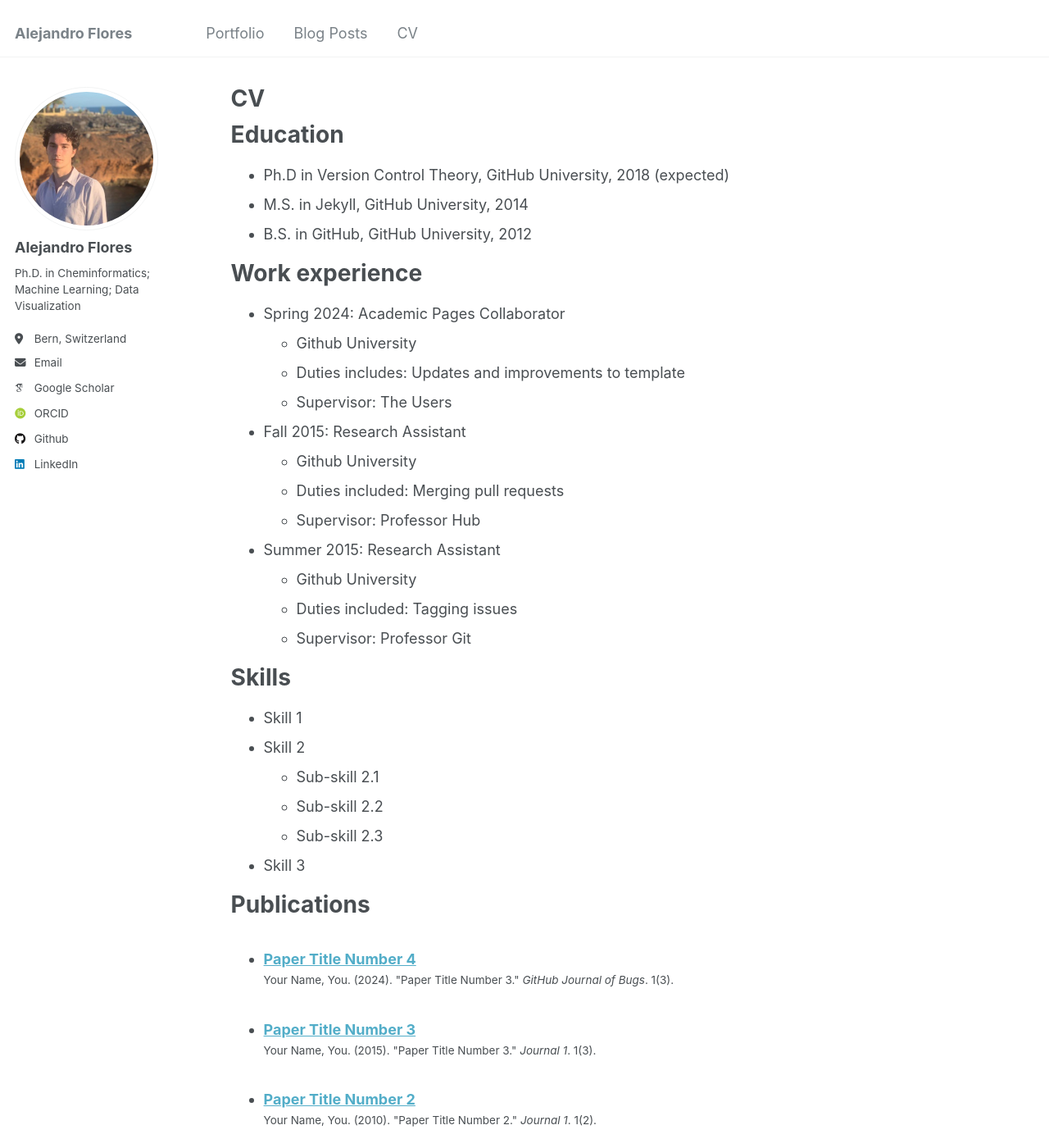
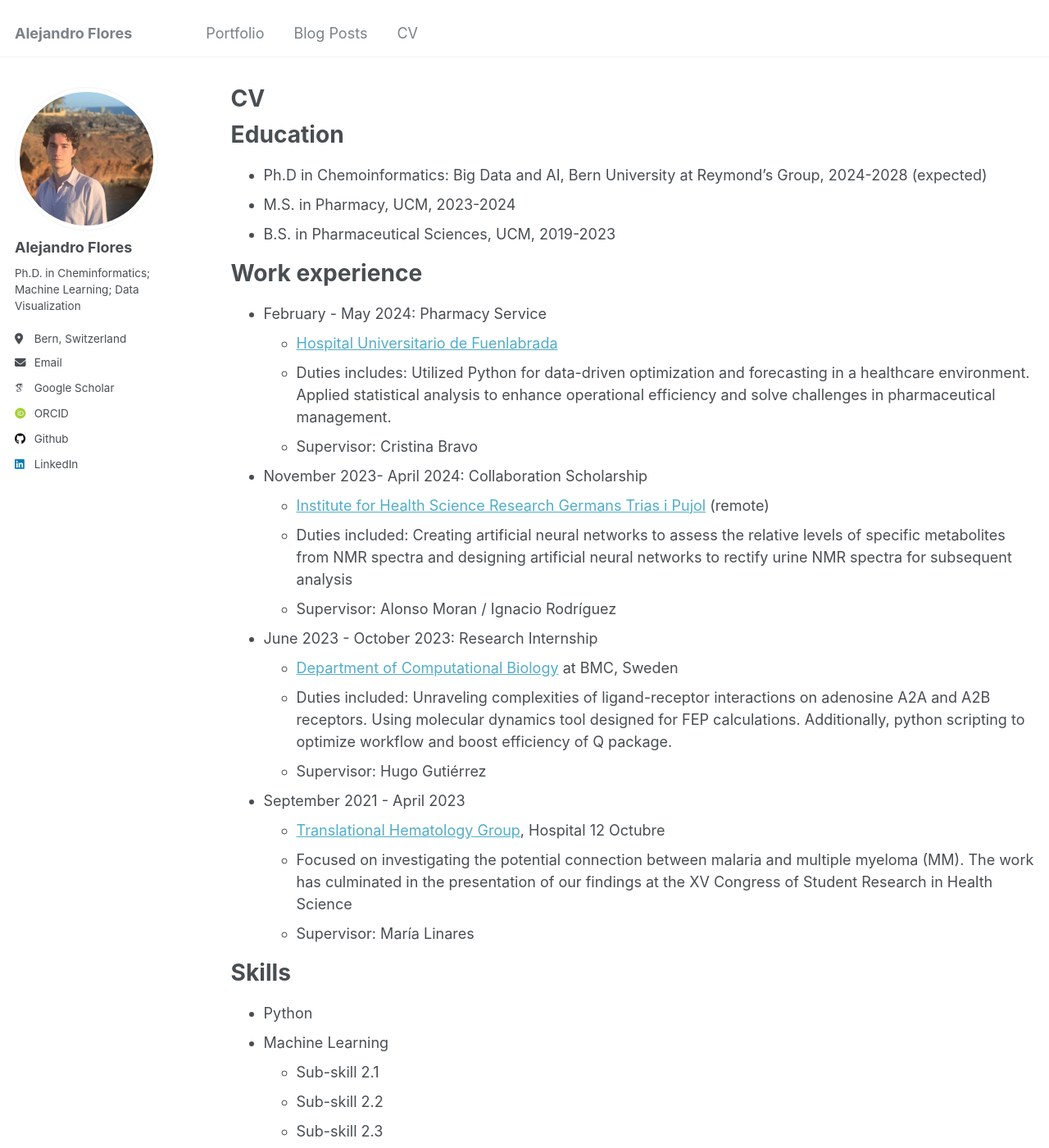
Before and after one commit to afloresep/afloresep.github.io, a Jekyll site: the page built from _pages/cv.md, in a window 1280 px wide and 1400 px high. Shown: the whole window at 82% size. Built offline with Jekyll 4.4.1, drawn with Linux system fonts in a browser that asks for light colours; some web fonts are replaced; some of the changed text lies outside the part shown.

Commit message:
Update cv.md

```diff
--- a/_pages/cv.md
+++ b/_pages/cv.md
@@ -11,31 +11,36 @@ redirect_from:
 
 Education
 ======
-* Ph.D in Version Control Theory, GitHub University, 2018 (expected)
-* M.S. in Jekyll, GitHub University, 2014
-* B.S. in GitHub, GitHub University, 2012
+* Ph.D in Chemoinformatics: Big Data and AI, Bern University at Reymond's Group, 2024-2028 (expected)
+* M.S. in Pharmacy, UCM, 2023-2024
+* B.S. in Pharmaceutical Sciences, UCM, 2019-2023
 
 Work experience
 ======
-* Spring 2024: Academic Pages Collaborator
-  * Github University
-  * Duties includes: Updates and improvements to template
-  * Supervisor: The Users
+* February - May 2024: Pharmacy Service
+  * [Hospital Universitario de Fuenlabrada](https://www.comunidad.madrid/hospital/fuenlabrada/profesionales/area-asistencia-medica/farmacia-hospitalaria)
+  * Duties includes: Utilized Python for data-driven optimization and forecasting in a healthcare environment. Applied statistical analysis to enhance operational efficiency and solve challenges in pharmaceutical management.
+  * Supervisor: Cristina Bravo
 
-* Fall 2015: Research Assistant
-  * Github University
-  * Duties included: Merging pull requests
-  * Supervisor: Professor Hub
+* November 2023- April 2024: Collaboration Scholarship
+  * [Institute for Health Science Research Germans Trias i Pujol]([https://www.germanstrias.org/en/research/](https://www.ucm.es/biomedicalimaging/group)) (remote)
+  * Duties included: Creating artificial neural networks to assess the relative levels of specific metabolites from NMR spectra and designing artificial neural networks to rectify urine NMR spectra for subsequent analysis
+  * Supervisor: Alonso Moran / Ignacio Rodríguez
 
-* Summer 2015: Research Assistant
-  * Github University
-  * Duties included: Tagging issues
-  * Supervisor: Professor Git
+* June 2023 - October 2023: Research Internship
+  * [Department of Computational Biology](https://www.uu.se/en/contact-and-organisation/organisation?query=X62%3A14) at BMC, Sweden
+  * Duties included: Unraveling complexities of ligand-receptor interactions on adenosine A2A and A2B receptors. Using molecular dynamics tool designed for FEP calculations. Additionally, python scripting to optimize workflow and boost efficiency of Q package.
+  * Supervisor: Hugo Gutiérrez
+
+* September 2021 - April 2023
+  * [Translational Hematology Group](https://imas12.es/investigacion/cancer/hematologia-traslacional/), Hospital 12 Octubre
+  *  Focused on investigating the potential connection between malaria and multiple myeloma (MM). The work has culminated in the presentation of our findings at the XV Congress of Student Research in Health Science
+  *  Supervisor: María Linares
 
 Skills
 ======
-* Skill 1
-* Skill 2
+* Python
+* Machine Learning
   * Sub-skill 2.1
   * Sub-skill 2.2
   * Sub-skill 2.3
```
Also changed, not shown: other parts of _pages/cv.md (+0 -4 lines).
